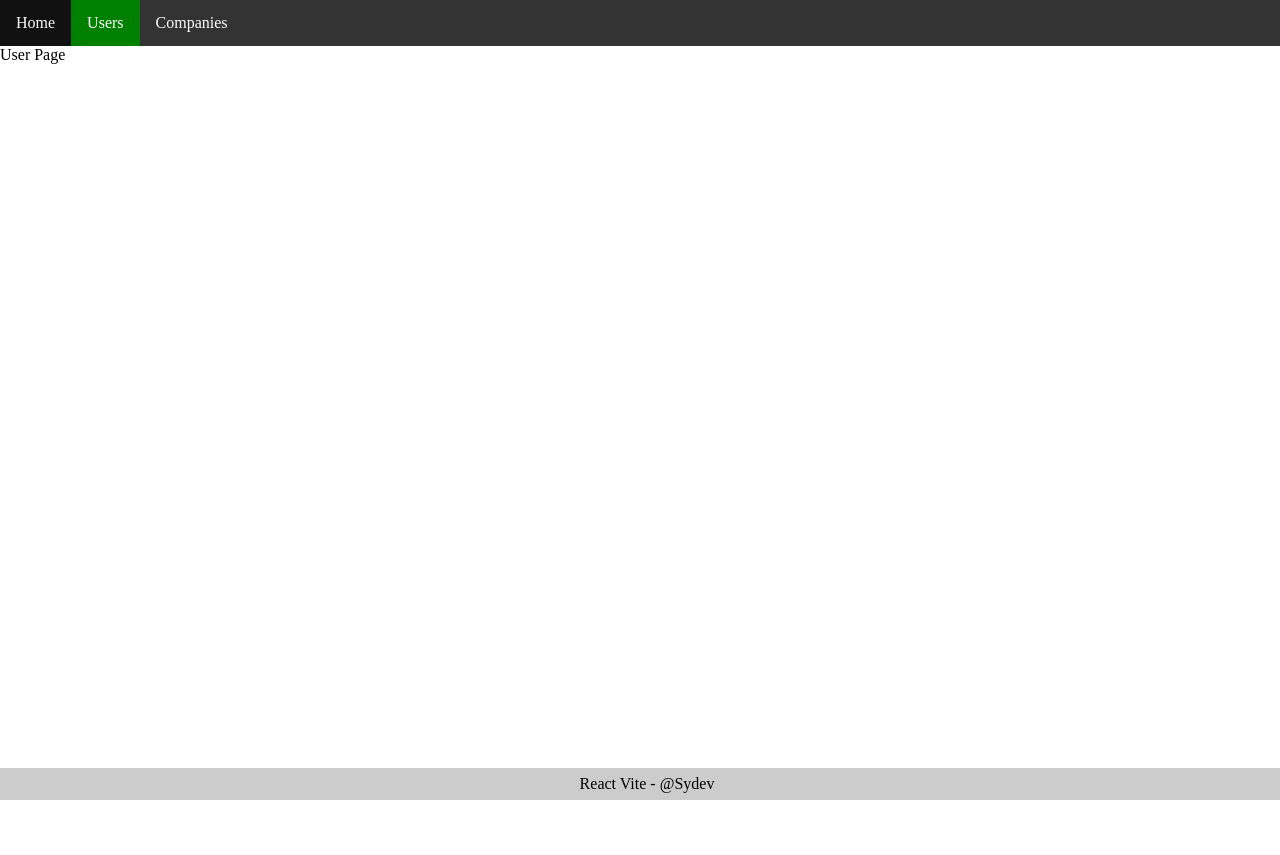
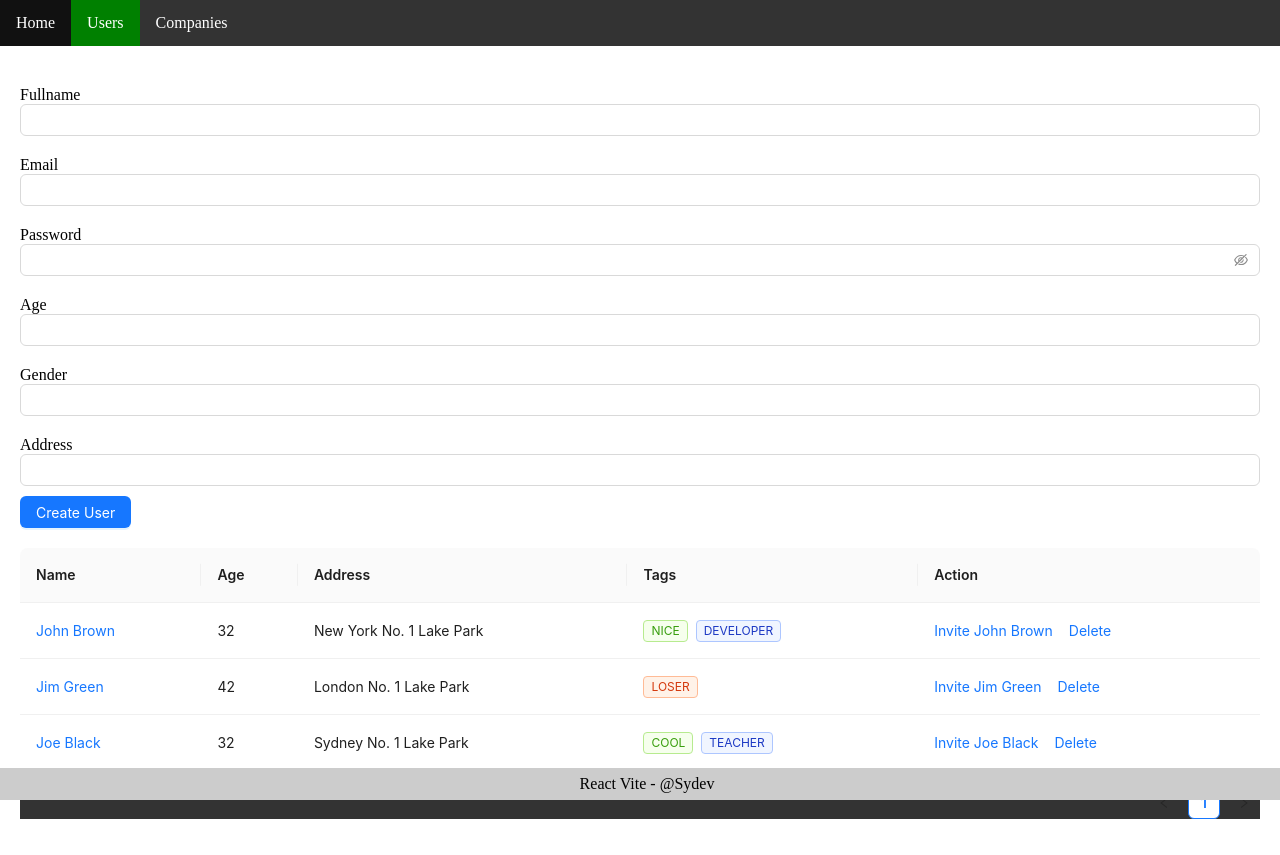
Before and after one commit to LeSy19/Project-Starter-React, a React (Vite) app: page /users in a window 1280 px wide. Before the commit the page ends 800 px from the top, so only its background shows below. Built offline with nearby package versions, Linux system fonts and the light colour scheme.

Commit message:
create form, table user, install antd, axios

```diff
--- a/package.json
+++ b/package.json
@@ -10,6 +10,9 @@
     "preview": "vite preview"
   },
   "dependencies": {
+    "@ant-design/icons": "6.0.0",
+    "antd": "5.24.4",
+    "axios": "1.8.4",
     "react": "19.0.0",
     "react-dom": "19.0.0",
     "react-router-dom": "6.23.1"
--- /dev/null
+++ b/src/components/user/user.form.jsx
@@ -0,0 +1,70 @@
+import { Button, Input } from "antd";
+import { useState } from "react";
+const FormUser = () => {
+
+    const [fullName, setFullName] = useState("");
+    const [email, setEmail] = useState("");
+    const [password, setPassword] = useState("");
+    const [age, setAge] = useState();
+    const [gender, setGender] = useState("");
+    const [address, setAddress] = useState("");
+
+    const handleCreateUser = () => {
+        console.log(">>>Check form: ", { fullName, email, password, age, gender, address });
+    }
+    return (
+        <div className="user-form" style={{ margin: "20px 0" }}>
+            <div style={{ display: "flex", gap: "20px", flexDirection: "column" }}>
+                <div>
+                    <span>Fullname</span>
+                    <Input
+                        value={fullName}
+                        onChange={(event) => { setFullName(event.target.value) }}
+                    />
+                </div>
+                <div>
+                    <span>Email</span>
+                    <Input
+                        value={email}
+                        onChange={(event) => setEmail(event.target.value)}
+                    />
+                </div>
+                <div>
+                    <span>Password</span>
+                    <Input.Password
+                        value={password}
+                        onChange={(event) => setPassword(event.target.value)}
+                    />
+                </div>
+                <div>
+                    <span>Age</span>
+                    <Input
+                        value={age}
+                        onChange={(event) => setAge(event.target.value)}
+                    />
+                </div>
+                <div>
+                    <span>Gender</span>
+                    <Input
+                        value={gender}
+                        onChange={(event) => setGender(event.target.value)}
+                    />
+                </div>
+                <div>
+                    <span>Address</span>
+                    <Input
+                        value={address}
+                        onChange={(event) => setAddress(event.target.value)}
+                    />
+                </div>
+            </div>
+            <div style={{ marginTop: "10px" }}
+                onClick={handleCreateUser}
+            >
+                <Button type="primary">Create User</Button>
+            </div>
+        </div>
+    )
+}
+
+export default FormUser;
--- /dev/null
+++ b/src/components/user/user.table.jsx
@@ -0,0 +1,81 @@
+
+import { Space, Table, Tag } from 'antd';
+const UserTable = () => {
+
+    const columns = [
+        {
+            title: 'Name',
+            dataIndex: 'name',
+            key: 'name',
+            render: (text) => <a>{text}</a>,
+        },
+        {
+            title: 'Age',
+            dataIndex: 'age',
+            key: 'age',
+        },
+        {
+            title: 'Address',
+            dataIndex: 'address',
+            key: 'address',
+        },
+        {
+            title: 'Tags',
+            key: 'tags',
+            dataIndex: 'tags',
+            render: (_, { tags }) => (
+                <>
+                    {tags.map((tag) => {
+                        let color = tag.length > 5 ? 'geekblue' : 'green';
+                        if (tag === 'loser') {
+                            color = 'volcano';
+                        }
+                        return (
+                            <Tag color={color} key={tag}>
+                                {tag.toUpperCase()}
+                            </Tag>
+                        );
+                    })}
+                </>
+            ),
+        },
+        {
+            title: 'Action',
+            key: 'action',
+            render: (_, record) => (
+                <Space size="middle">
+                    <a>Invite {record.name}</a>
+                    <a>Delete</a>
+                </Space>
+            ),
+        },
+    ];
+    const data = [
+        {
+            key: '1',
+            name: 'John Brown',
+            age: 32,
+            address: 'New York No. 1 Lake Park',
+            tags: ['nice', 'developer'],
+        },
+        {
+            key: '2',
+            name: 'Jim Green',
+            age: 42,
+            address: 'London No. 1 Lake Park',
+            tags: ['loser'],
+        },
+        {
+            key: '3',
+            name: 'Joe Black',
+            age: 32,
+            address: 'Sydney No. 1 Lake Park',
+            tags: ['cool', 'teacher'],
+        },
+    ];
+
+    return (
+        <Table columns={columns} dataSource={data} />
+    )
+}
+export default UserTable;
--- a/src/pages/user.jsx
+++ b/src/pages/user.jsx
@@ -1,7 +1,13 @@
+import FormUser from "../components/user/user.form";
+import UserTable from "../components/user/user.table";
+
 
 const UserPage = () => {
     return (
-        <div>User Page</div>
+        <div style={{ padding: "20px" }}>
+            <FormUser />
+            <UserTable />
+        </div>
     )
 }
 
```
Also changed, not shown: 1 other file (tests, documents, lock files or other folders).
